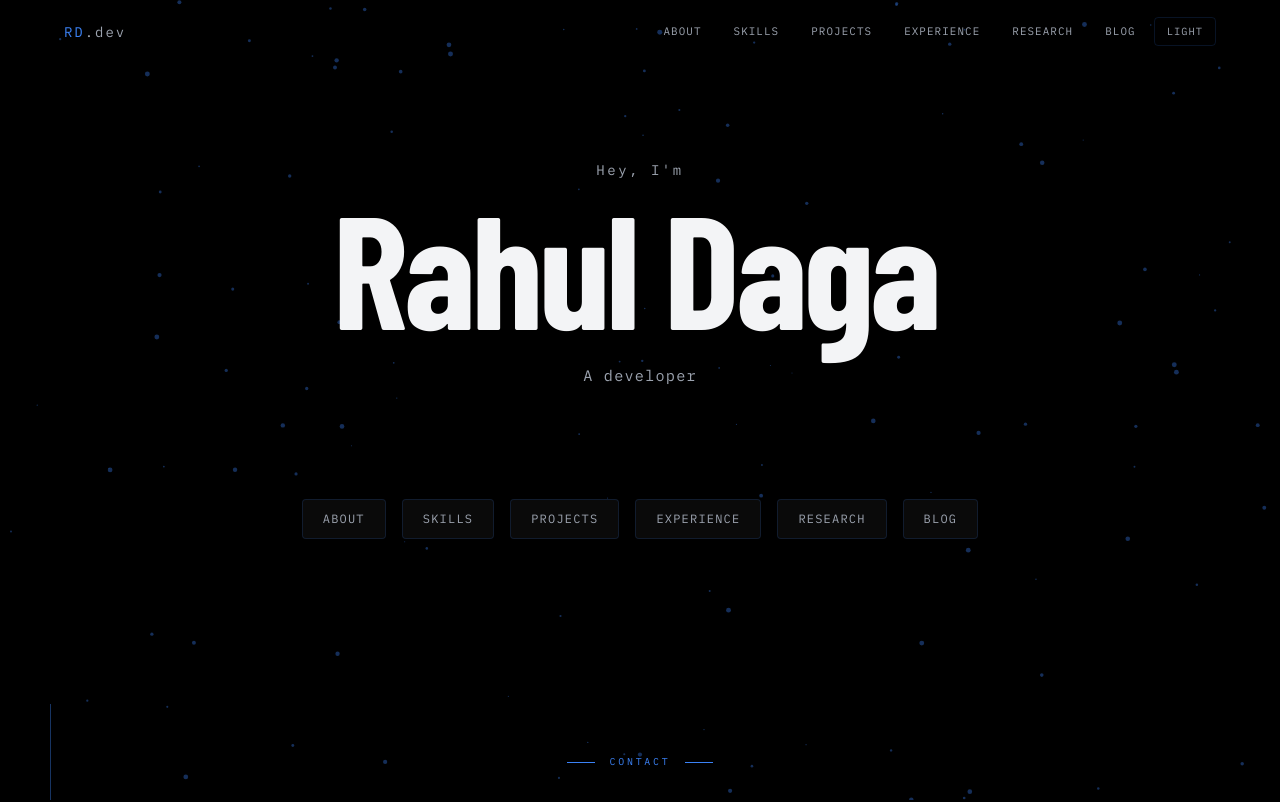
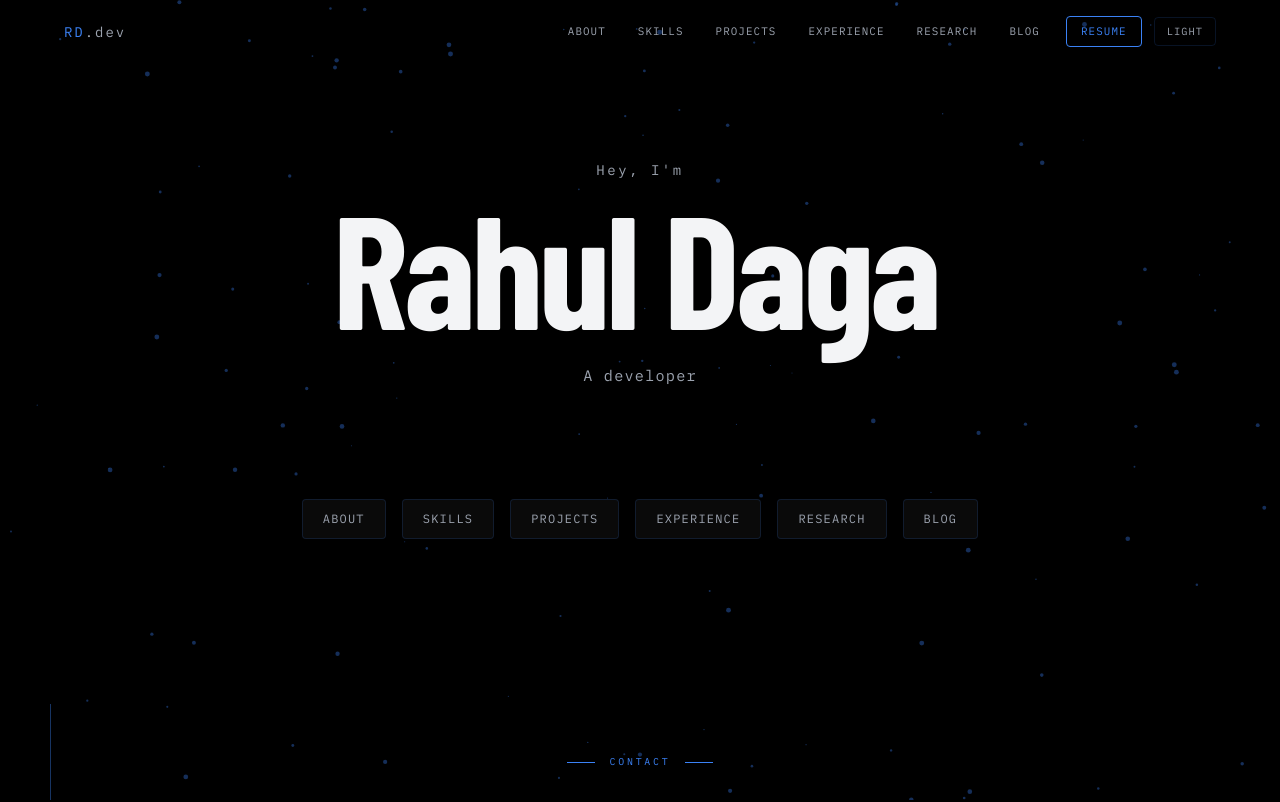
Before and after one commit to rahul02-dat/rahuldaga.github.io, a Next.js app: page / in a window 1280 px wide. Shown: the top 802 px of the page. Built offline with nearby package versions, Linux system fonts and the light colour scheme; a web font is replaced by a local one.

Commit message:
Portfolio

```diff
--- a/src/components/nav.tsx
+++ b/src/components/nav.tsx
@@ -48,6 +48,14 @@ export function Nav() {
         >
           Blog
         </Link>
+        <a
+          href="/resume.pdf"
+          target="_blank"
+          rel="noopener noreferrer"
+          className="hidden md:inline-block font-mono text-[0.68rem] tracking-[0.1em] uppercase text-[var(--accent)] border border-[var(--accent)] px-3.5 py-1.5 rounded-sm hover:bg-[var(--accent)]/[0.07] transition-colors ml-2 mr-2"
+        >
+          Resume
+        </a>
         <ThemeToggle />
 
       </div>
```
Also changed, not shown: 1 other file (tests, documents, lock files or other folders).
